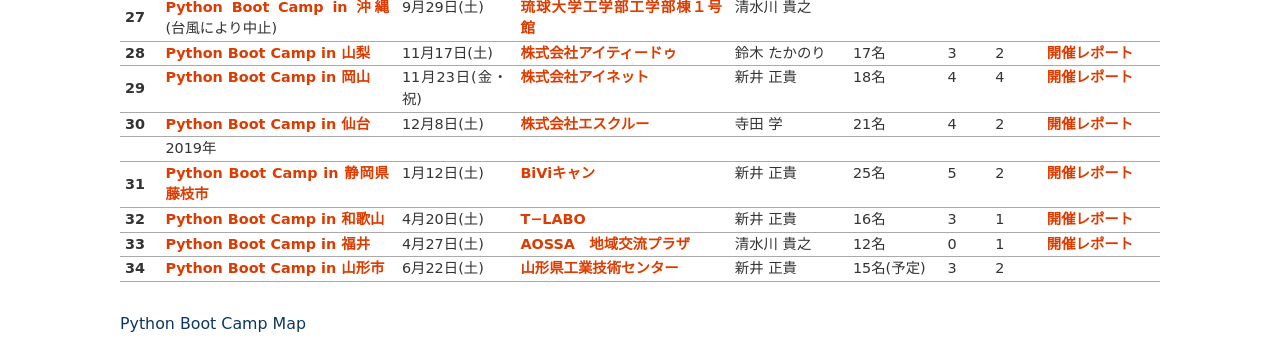
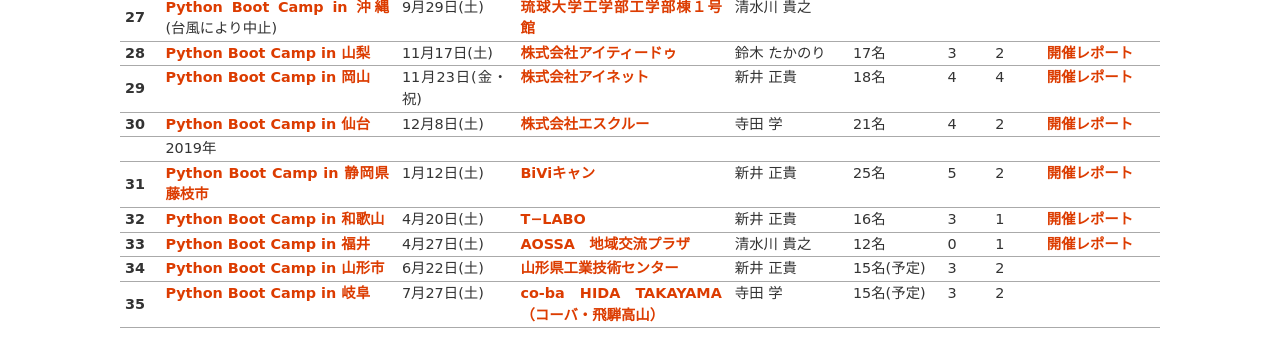
Before and after one commit to pyconjp/www.pycon.jp, a Sphinx documentation site: the page built from source/support/bootcamp.rst, in a window 1280 px wide and 900 px high, scrolled down 3225 px, cut to the strip 0-348 px from the top of the window. Built offline with Sphinx 7.4.7, drawn with Linux system fonts in a browser that asks for light colours; some of the changed text lies outside the part shown.

Commit message:
add pycamp gifu

```diff
--- a/source/support/bootcamp.rst
+++ b/source/support/bootcamp.rst
@@ -478,6 +478,15 @@
      - 3
      - 2
      -
+   * - 35
+     - `Python Boot Camp in 岐阜 <https://pyconjp.connpass.com/event/134229/>`_
+     - 7月27日(土)
+     - `co-ba HIDA TAKAYAMA（コーバ・飛騨高山） <https://co-ba.net/hidatakayama/>`_
+     - 寺田 学
+     - 15名(予定)
+     - 3
+     - 2
+     -
 
 Python Boot Camp Map
 --------------------
```
Also changed, not shown: other parts of source/support/bootcamp.rst (+3 -3 lines).
